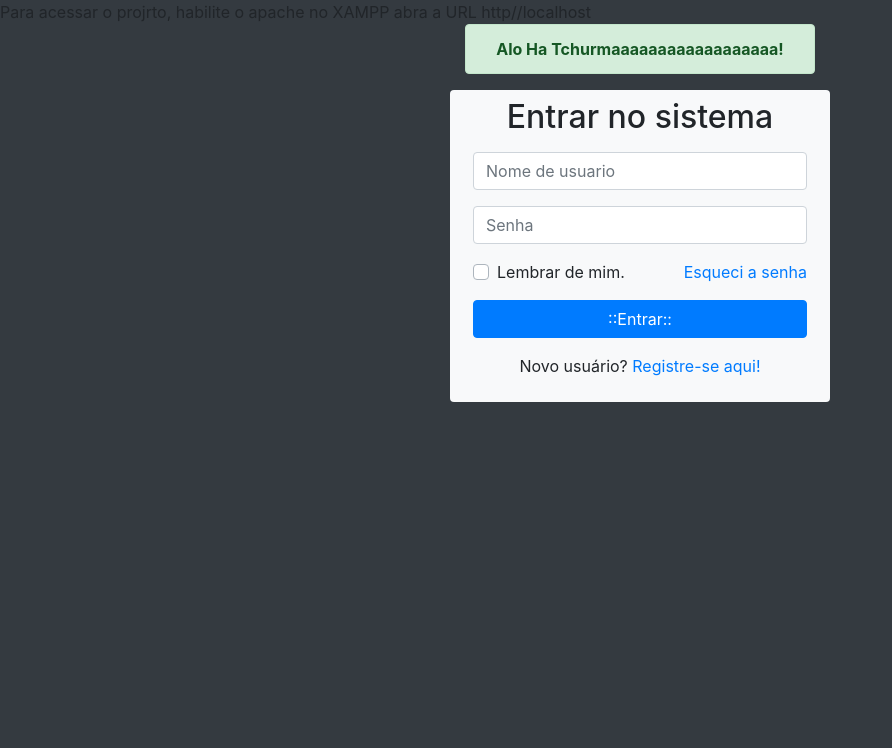
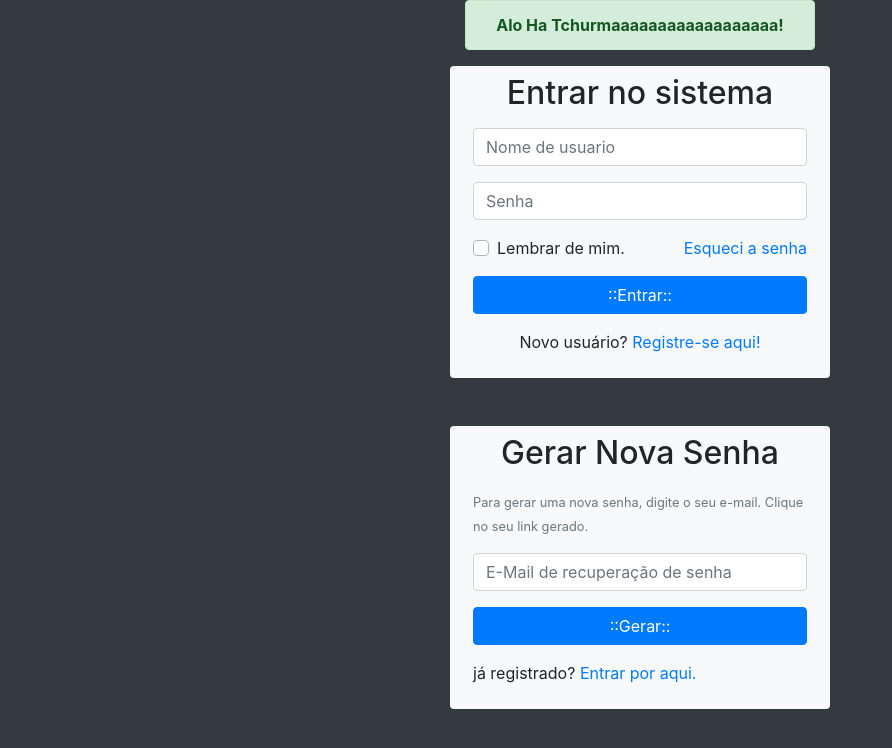
Before and after one commit to luizguilherm/login, a PHP site: page / in a window 1280 px wide. Shown: the top 748 px of the page, without its empty margins (0-892 px from the left). Run offline with PHP 8.4, Linux system fonts and the light colour scheme.

Commit message:
Criação de formulário
close #2

```diff
--- a/index.php
+++ b/index.php
@@ -1,7 +1,8 @@
 <!doctype html>
 <html lang="pt-br">
-Para acessar o projrto, habilite o apache no XAMPP
-abra a URL http//localhost
+
+<!-- Para acessar o projrto, habilite o apache no XAMPP
+abra a URL http//localhost -->
 
 
 
@@ -77,23 +78,57 @@ abra a URL http//localhost
                         class="btn btn-primary btn-block" >
 
                     </div>
-
                     <div class="form-group">
                         <p class="text-center">
                             Novo usuário? <a href="btnRegistrar">
                             Registre-se aqui!
                         </a>
+                    </p>
+                    </div>
+                </form>
+            </div>
+        </section>
+    <!--  Final da Seção de login -->
 
-                    </p>
+                    <!-- Formulario de recuperação de Senha -->
+        <section class="row mt-5">
+            <div class="col-lg-4 offset-lg-4 bg-light rounded" id="caixaLogin">
+                <h2 class="text-center mt-2">Gerar Nova Senha</h2>
+                <form action="#" method="post" id="formSenha" class="p-2">
+
+                    <div class="form-group">
+                        <small class="text-muted">
+                            Para gerar uma nova senha, digite o seu e-mail. Clique no seu link
+                            gerado.
+                        </small>
+                    </div>
+
+                    <div class="form-group">
+                        <input type="email" name="emailGerarSenha" id="emailGerarSenha" class="form-control"
+                        placeholder="E-Mail de recuperação de senha">
+                    </div>
+
+                    <div class="form-group">
+                        <input type="submit" value="::Gerar::"
+                        name="btnGerar" id="btnGerar"
+                        class="btn btn-primary btn-block">
 
                     </div>
 
-                </form>
+                    <div class="form-group">
+                        <p class="text-centaer">
+                            já registrado?
+                            <a href="#" id="btnjaRegistrado">
+                                Entrar por aqui.
+                            </a>
 
-            </div>
+                        </p>
 
-        </section>
-
+                    </div>
+            </form>
+        </div>
+    </section>
+                <!-- Fim da seção de recuperação de senha -->
 
     <!-- Optional JavaScript -->
     <!-- jQuery first, then Popper.js, then Bootstrap JS -->
```
